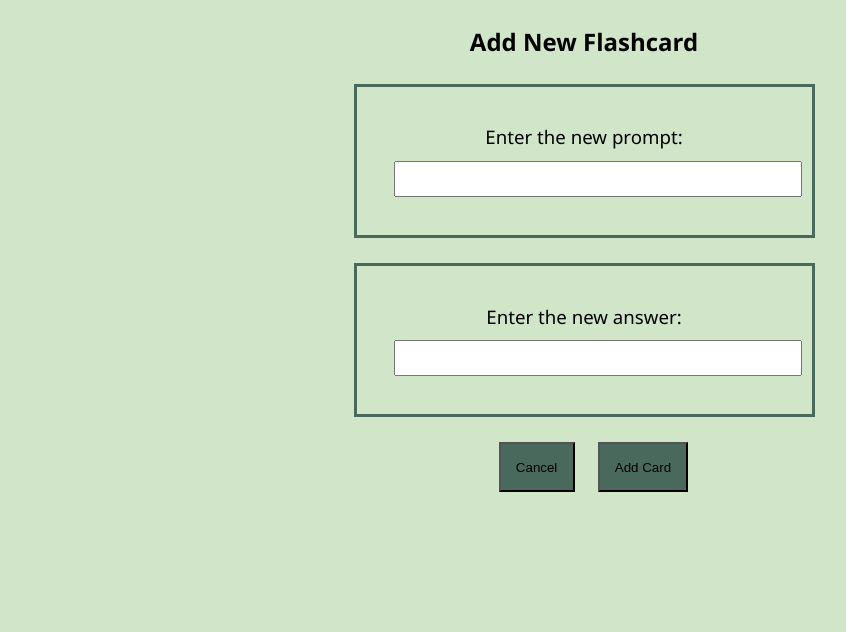
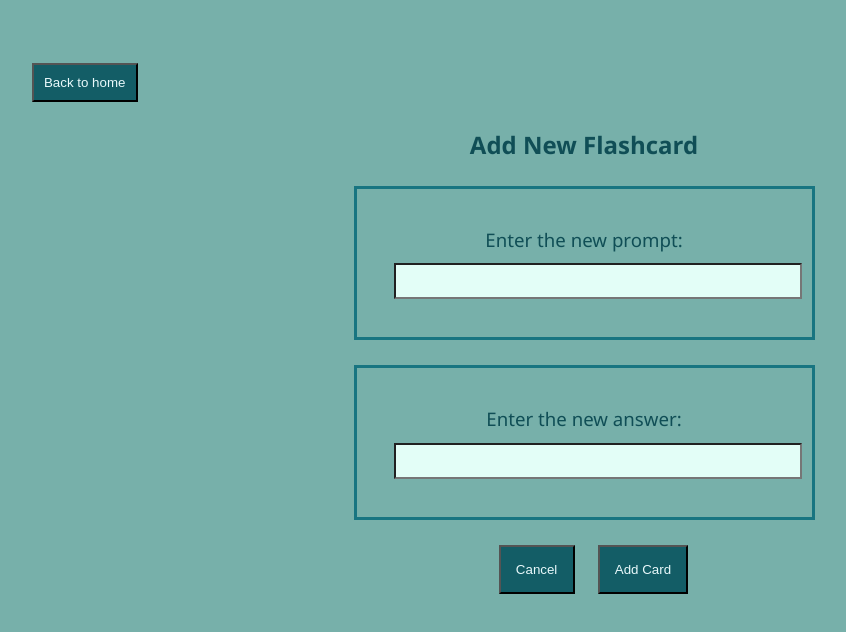
Before and after one commit to nchaki1/FlashcardApp, a website: page FlashcardApp/newcard.html in a window 1280 px wide. Shown: the whole page, without its empty margins (56-902 px from the left). Drawn offline with Linux system fonts and the light colour scheme.

Commit message:
card buttons

```diff
--- a/FlashcardApp/newcard.html
+++ b/FlashcardApp/newcard.html
@@ -7,6 +7,11 @@
     <link href="style.css" rel="stylesheet" type="text/css">
 </head>
 <body>
+
+    <div class="backbuttons">
+        <button onclick="window.open('index.html')">Back to home</button>
+    </div>
+
     <h2 class="category">Add New Flashcard</h2>
 
     <form>
--- a/FlashcardApp/style.css
+++ b/FlashcardApp/style.css
@@ -19,7 +19,7 @@
 
 .cards{
     text-align: center;
-    border: solid 3px rgb(74, 105, 93);
+    border: solid 3px rgb(24, 117, 129);
     margin: auto;
     width: auto;
     padding: 3%;
@@ -30,7 +30,7 @@
 
 .formElement{
     padding:3%;
-    border: solid 3px rgb(74, 105, 93);
+    border: solid 3px rgb(24, 117, 129);
     font-size: 14pt;
 }
 
@@ -42,7 +42,7 @@
 }
 
 .prompt, .answer{
-    border: solid 3px rgb(74, 105, 93);
+    border: solid 3px rgb(24, 117, 129);
 }
 
 .answer{
@@ -50,12 +50,17 @@
 }
 
 button{
-    background-color: rgb(74, 105, 93);
-    color: black;
+    background-color: rgb(19, 93, 102);
+    color: rgb(233, 249, 251);
     padding: 4%;
     margin-left: 5%;
 }
 
 body{
-    background-color: rgb(209, 229, 200);
+    background-color: rgb(119, 176, 170);
+    color: rgb(16, 78, 86);
 }
+
+.textbox{
+    background-color: rgb(227, 254, 247);
+}
```
